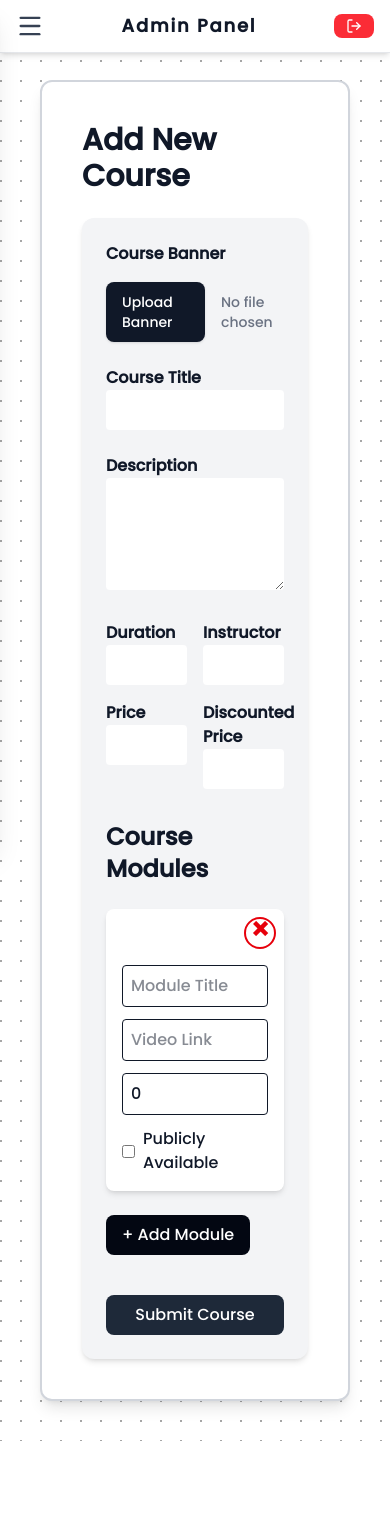
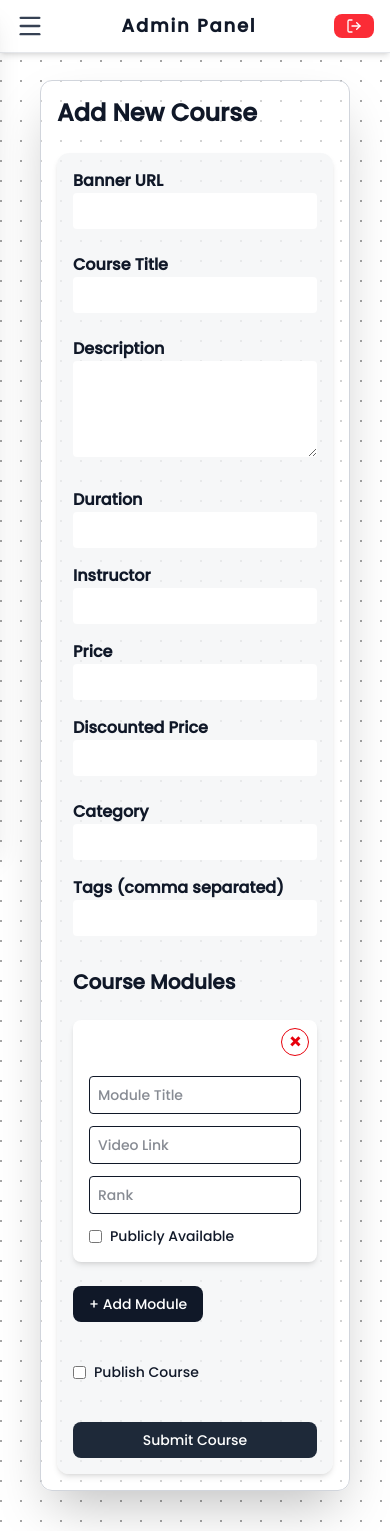
Before and after one commit to ayon121/Course_Frontend, a Next.js app: page /0213A/admin/addcourse in a window 390 px wide. Before the commit the page ends 1441 px from the top, so only its background shows below. Built offline with nearby package versions, Linux system fonts and the light colour scheme.

Commit message:
creating course component updated

```diff
--- a/src/app/0213A/admin/addcourse/page.tsx
+++ b/src/app/0213A/admin/addcourse/page.tsx
@@ -2,7 +2,6 @@
 "use client";
 
 import { useState } from "react";
-import Image from "next/image";
 
 interface Module {
     title: string;
@@ -16,30 +15,22 @@ export default function AddCoursePage() {
         { title: "", videoLink: "", isPublic: false, rank: 0 },
     ]);
 
-    const [bannerFile, setBannerFile] = useState<File | null>(null);
-    const [bannerPreview, setBannerPreview] = useState<string>("");
-
-    const handleBannerChange = (e: any) => {
-        const file = e.target.files[0];
-        if (file) {
-            setBannerFile(file);
-            setBannerPreview(URL.createObjectURL(file)); // temp URL for preview
-        }
-    };
+    const [category, setCategory] = useState<string>("");
+    const [tags, setTags] = useState<string>("");
+    const [isPublished, setIsPublished] = useState<boolean>(false);
 
     const removeModule = (index: number) => {
         const updated = modules.filter((_, i) => i !== index);
         setModules(updated);
     };
 
-
-    const handleModuleChange = (
+    const handleModuleChange = <K extends keyof Module>(
         index: number,
-        field: keyof Module,
-        value: string | number | boolean
+        field: K,
+        value: Module[K]
     ) => {
         const updated = [...modules];
-        updated[index][field] = value;
+        updated[index] = { ...updated[index], [field]: value };
         setModules(updated);
     };
 
@@ -53,72 +44,49 @@ export default function AddCoursePage() {
     const handleSubmit = (e: any) => {
         e.preventDefault();
 
+        // Construct payload exactly for backend
         const formData = {
-            banner: bannerFile,
             title: e.target.title.value,
             description: e.target.description.value,
             duration: e.target.duration.value,
             instructor: e.target.instructor.value,
-            price: e.target.price.value,
-            discountedPrice: e.target.discountedPrice.value,
-            modules,
+            banner: e.target.banner.value,
+            price: Number(e.target.price.value),
+            discountedPrice: Number(e.target.discountedPrice.value) || 0,
+            modules: modules.map((mod) => ({
+                title: mod.title,
+                videoLink: mod.videoLink,
+                isPublic: mod.isPublic,
+                rank: mod.rank,
+            })),
+            category: category || "",
+            tags: tags.split(",").map((t) => t.trim()).filter(Boolean),
+            isPublished,
         };
 
         console.log("Submitted Course Data:", formData);
+
+        // Here you can call your API
+        // axios.post("/api/courses", formData)
     };
 
     return (
-        <div className="p-10 border-2 border-gray-300 rounded-xl bg-white shadow-lg">
-            <h1 className="text-3xl font-bold mb-6">Add New Course</h1>
+        <div className="max-w-5xl mx-auto p-4 sm:p-6 lg:p-10 border border-gray-300 rounded-xl bg-white/50 shadow-2xl">
+            <h1 className="text-2xl sm:text-3xl font-bold mb-6">Add New Course</h1>
 
             <form
                 onSubmit={handleSubmit}
-                className="space-y-6 bg-gray-100 p-6 rounded-xl shadow-md"
+                className="space-y-6 bg-gray-100/70 p-4 sm:p-6 rounded-xl shadow-md"
             >
-                {/* Banner Upload */}
+                {/* Banner */}
                 <div>
-                    <label className="block">
-                        <span className="font-semibold">Course Banner</span>
-
-                        <div className="mt-4 flex items-center gap-4">
-                            <label
-                                htmlFor="bannerUpload"
-                                className="cursor-pointer bg-gray-900 text-white px-4 py-2.5 rounded-lg shadow hover:bg-gray-800 transition-all text-sm"
-                            >
-                                Upload Banner
-                            </label>
-
-                            {/* Show selected file name */}
-                            {bannerPreview ? (
-                                <span className="text-sm text-green-600 font-medium">
-                                    Image selected
-                                </span>
-                            ) : (
-                                <span className="text-sm text-gray-500">No file chosen</span>
-                            )}
-                        </div>
-
-                        <input
-                            id="bannerUpload"
-                            type="file"
-                            accept="image/*"
-                            onChange={handleBannerChange}
-                            className="hidden"
-                            required
-                        />
-                    </label>
-
-                    {/* Image Preview */}
-                    {bannerPreview && (
-                        <div className="mt-4 w-full h-80 relative rounded-lg overflow-hidden shadow">
-                            <Image
-                                src={bannerPreview}
-                                alt="Banner Preview"
-                                fill
-                                className="object-cover"
-                            />
-                        </div>
-                    )}
+                    <label className="font-semibold">Banner URL</label>
+                    <input
+                        name="banner"
+                        type="text"
+                        className="w-full p-2 rounded bg-white text-sm sm:text-base"
+                        required
+                    />
                 </div>
 
                 {/* Title */}
@@ -127,7 +95,7 @@ export default function AddCoursePage() {
                     <input
                         name="title"
                         type="text"
-                        className="w-full p-2 rounded bg-white"
+                        className="w-full p-2 rounded bg-white text-sm sm:text-base"
                         required
                     />
                 </div>
@@ -137,20 +105,20 @@ export default function AddCoursePage() {
                     <label className="font-semibold">Description</label>
                     <textarea
                         name="description"
-                        className="w-full p-2 rounded bg-white"
+                        className="w-full p-2 rounded bg-white text-sm sm:text-base"
                         rows={4}
                         required
                     />
                 </div>
 
-                {/* Duration + Price */}
-                <div className="grid grid-cols-2 gap-4">
+                {/* Duration & Instructor */}
+                <div className="grid grid-cols-1 sm:grid-cols-2 gap-4">
                     <div>
                         <label className="font-semibold">Duration</label>
                         <input
                             name="duration"
                             type="text"
-                            className="w-full p-2 rounded bg-white"
+                            className="w-full p-2 rounded bg-white text-sm sm:text-base"
                             required
                         />
                     </div>
@@ -160,16 +128,17 @@ export default function AddCoursePage() {
                         <input
                             name="instructor"
                             type="text"
-                            className="w-full p-2 rounded bg-white"
+                            className="w-full p-2 rounded bg-white text-sm sm:text-base"
                             required
                         />
                     </div>
+
                     <div>
                         <label className="font-semibold">Price</label>
                         <input
                             name="price"
                             type="number"
-                            className="w-full p-2 rounded bg-white"
+                            className="w-full p-2 rounded bg-white text-sm sm:text-base"
                             required
                         />
                     </div>
@@ -179,23 +148,45 @@ export default function AddCoursePage() {
                         <input
                             name="discountedPrice"
                             type="number"
-                            className="w-full p-2 rounded bg-white"
-                            required
+                            className="w-full p-2 rounded bg-white text-sm sm:text-base"
+                        />
+                    </div>
+                </div>
+
+                {/* Category & Tags */}
+                <div className="grid grid-cols-1 sm:grid-cols-2 gap-4">
+                    <div>
+                        <label className="font-semibold">Category</label>
+                        <input
+                            type="text"
+                            value={category}
+                            onChange={(e) => setCategory(e.target.value)}
+                            className="w-full p-2 rounded bg-white text-sm sm:text-base"
+                        />
+                    </div>
+
+                    <div>
+                        <label className="font-semibold">Tags (comma separated)</label>
+                        <input
+                            type="text"
+                            value={tags}
+                            onChange={(e) => setTags(e.target.value)}
+                            className="w-full p-2 rounded bg-white text-sm sm:text-base"
                         />
                     </div>
                 </div>
 
                 {/* Modules */}
-                <h2 className="text-2xl font-bold mt-8">Course Modules</h2>
-
+                <h2 className="text-xl sm:text-2xl font-bold mt-8">Course Modules</h2>
                 {modules.map((mod, index) => (
-                    <div key={index} className="relative p-4 pt-14 bg-white rounded-lg shadow-md space-y-3">
-
-                        {/* ❌ Remove Button */}
+                    <div
+                        key={index}
+                        className="relative p-4 pt-14 bg-white rounded-lg shadow-md space-y-3"
+                    >
                         <button
                             type="button"
                             onClick={() => removeModule(index)}
-                            className="absolute top-2 right-2 text-red-600 hover:text-red-800 text-3xl font-bold border-2 border-red-600 rounded-full flex  justify-center items-center w-8 h-8 pb-1.5"
+                            className="absolute top-2 right-2 text-red-600 hover:text-red-800 text-xl sm:text-2xl font-bold border border-red-600 rounded-full flex justify-center items-center w-7 h-7 sm:w-8 sm:h-8"
                         >
                             ×
                         </button>
@@ -203,50 +194,72 @@ export default function AddCoursePage() {
                         <input
                             type="text"
                             placeholder="Module Title"
-                            className="w-full p-2 rounded border"
+                            className="w-full p-2 rounded border text-sm sm:text-base"
                             value={mod.title}
-                            onChange={(e) => handleModuleChange(index, "title", e.target.value)}
+                            onChange={(e) =>
+                                handleModuleChange(index, "title", e.target.value)
+                            }
                         />
 
                         <input
                             type="text"
                             placeholder="Video Link"
-                            className="w-full p-2 rounded border"
+                            className="w-full p-2 rounded border text-sm sm:text-base"
                             value={mod.videoLink}
-                            onChange={(e) => handleModuleChange(index, "videoLink", e.target.value)}
+                            onChange={(e) =>
+                                handleModuleChange(index, "videoLink", e.target.value)
+                            }
                         />
-
                         <input
                             type="number"
                             placeholder="Rank"
-                            className="w-full p-2 rounded border"
-                            value={mod.rank}
-                            onChange={(e) => handleModuleChange(index, "rank", parseInt(e.target.value))}
+                            className="w-full p-2 rounded border text-sm sm:text-base"
+                            value={mod.rank || ""}
+                            onChange={(e) =>
+                                handleModuleChange(
+                                    index,
+                                    "rank",
+                                    e.target.value === "" ? 0 : parseInt(e.target.value)
+                                )
+                            }
                         />
 
-                        <label className="flex items-center gap-2">
+                        <label className="flex items-center gap-2 text-sm sm:text-base">
                             <input
                                 type="checkbox"
                                 checked={mod.isPublic}
-                                onChange={(e) => handleModuleChange(index, "isPublic", e.target.checked)}
+                                onChange={(e) =>
+                                    handleModuleChange(index, "isPublic", e.target.checked)
+                                }
                             />
                             Publicly Available
                         </label>
                     </div>
                 ))}
 
-
                 <button
                     type="button"
                     onClick={addModule}
-                    className="px-4 py-2 bg-gray-950 text-white rounded-lg"
+                    className="px-4 py-2 bg-gray-900 text-white rounded-lg text-sm sm:text-base"
                 >
                     + Add Module
                 </button>
 
+                <div className="flex items-center gap-2 mt-4">
+                    <input
+                        type="checkbox"
+                        checked={isPublished}
+                        onChange={(e) => setIsPublished(e.target.checked)}
+                        id="publish"
+                    />
+                    <label htmlFor="publish" className="text-sm sm:text-base">
+                        Publish Course
+                    </label>
+                </div>
+
                 <button
                     type="submit"
-                    className="px-4 py-2 bg-gray-800 text-white rounded-lg w-full mt-4"
+                    className="px-4 py-2 bg-gray-800 text-white rounded-lg w-full text-sm sm:text-base mt-4"
                 >
                     Submit Course
                 </button>
```
